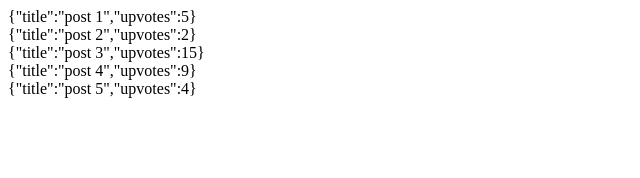
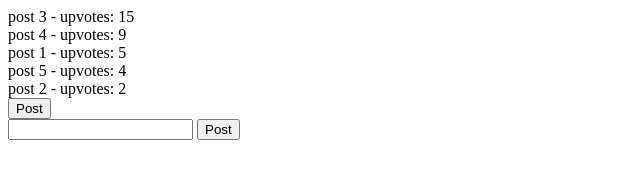
Before and after one commit to andela-sakande/MyReddit, a plain HTML site: page index.html in a window 1280 px wide. Shown: the whole page, without its empty margins (0-640 px from the left). Drawn offline with nearby package versions, Linux system fonts and the light colour scheme.

Commit message:
Enable post creation

```diff
--- a/app.js
+++ b/app.js
@@ -7,4 +7,9 @@ angular.module('MyReddit', []).controller('MainCtrl', ['$scope', function($scope
     {title: 'post 4', upvotes: 9},
     {title: 'post 5', upvotes: 4}
   ];
+  $scope.addPost = function(){
+    if(!$scope.title || $scope.title === '') { return; }
+    $scope.posts.push({title: $scope.title, upvotes: 0});
+    $scope.title = '';
+  };
 }]);
--- a/index.html
+++ b/index.html
@@ -5,8 +5,13 @@
     <script src="app.js"></script>
   </head>
   <body ng-app="MyReddit" ng-controller="MainCtrl">
-    <div ng-repeat="post in posts">
-      {{post}}
+    <div ng-repeat="post in posts | orderBy: '-upvotes'">
+      {{post.title}} - upvotes: {{post.upvotes}}
     </div>
+    <button ng-click="addPost()">Post</button>
+    <form ng-submit="addPost()">
+      <input type="text" ng-model="title"></input>
+      <button type="submit">Post</button>
+    </form>
   </body>
 </html>
```
